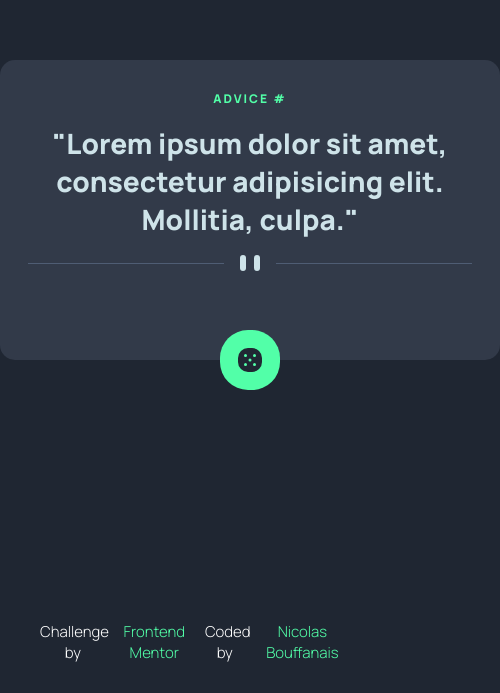
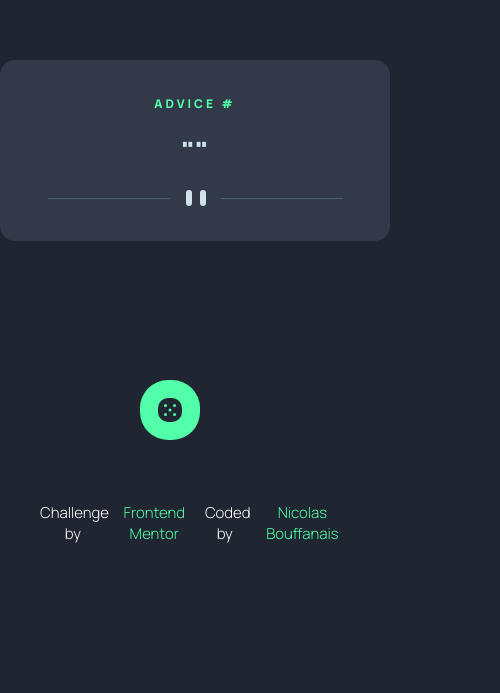
Before and after one commit to N-Ignacio-Bouffanais/advice-generator-app, a website: page index.html in a window 390 px wide. Shown: the part 151-844 px from the top of the page, 500 px wide, since content can reach past the window. Drawn offline with nearby package versions, Linux system fonts and the light colour scheme; no server answers.

Commit message:
falta arreglar la parte responsive

```diff
--- a/index.html
+++ b/index.html
@@ -19,9 +19,9 @@
 
   <div class="container">
     <h1>ADVICE # <span id="id"></span></h1>
-    <p>"<span id="quote">Lorem ipsum dolor sit amet, consectetur adipisicing elit. Mollitia, culpa.</span>"</p>
-    <img class="pattern-divider-desktop" src="/images/pattern-divider-desktop.svg" alt="pattern-divider-desktop">
-    <img class="pattern-divider-mobile" src="/images/pattern-divider-mobile.svg" alt="pattern-divider-mobile">
+    <p>"<span id="quote"></span>"</p>
+    <img id="pattern-divider-desktop" class="divider" src="/images/pattern-divider-desktop.svg" alt="pattern-divider-desktop">
+    <img id="pattern-divider-mobile" class="divider" src="/images/pattern-divider-mobile.svg" alt="pattern-divider-mobile">
     <img class="icon" src="/images/icon-dice.svg" alt="icon" onclick="sendGetRequest()">
   </div>
 
--- a/styles.css
+++ b/styles.css
@@ -25,27 +25,30 @@ body{
 }
 .container{
   background-color: var(--Dark-Grayish-Blue);
-  height: 30rem;
-  width: 50rem;
-  padding: 3rem 2rem;
+  height: 35rem;
+  max-height: max-content;
+  max-width: 50rem;
+  padding: 3.5rem 2rem;
   text-align: center;
   border-radius: 1.5rem;
   margin: 25vh auto;
   position: relative;
-
 }
 .container h1{
   color: var(--Neon-Green);
   font-size: 1.2rem;
-  letter-spacing: 0.2rem;
+  letter-spacing: 0.3rem;
 }
 .container p{
   color: var(--Light-Cyan);
   font-size: 2.8rem;
-  margin: 1.7rem;
+  margin: 2rem;
   font-weight: 800;
 }
-.container .pattern-divider-mobile{
+.container .divider{
+  margin: 0 auto;
+}
+.container #pattern-divider-mobile{
   display: none;
 }
 .container .icon{
@@ -53,7 +56,7 @@ body{
   border-radius: 2.8rem;
   background-color: var(--Neon-Green);
   position: absolute;
-  top: 27rem;
+  top: 32rem;
   left: 22rem;
 }
 .container .icon:hover{
@@ -77,3 +80,14 @@ footer .attribution{
     text-decoration: none;
     font-size: 1.5rem;
 }
+@media (max-width:576px) {
+  .container #pattern-divider-mobile{
+    display: block;
+  }
+  .container #pattern-divider-desktop{
+    display: none;
+  }
+  .container .icon{
+    left: 36vw;
+  }
+}
```
Also changed, not shown: README.md.
